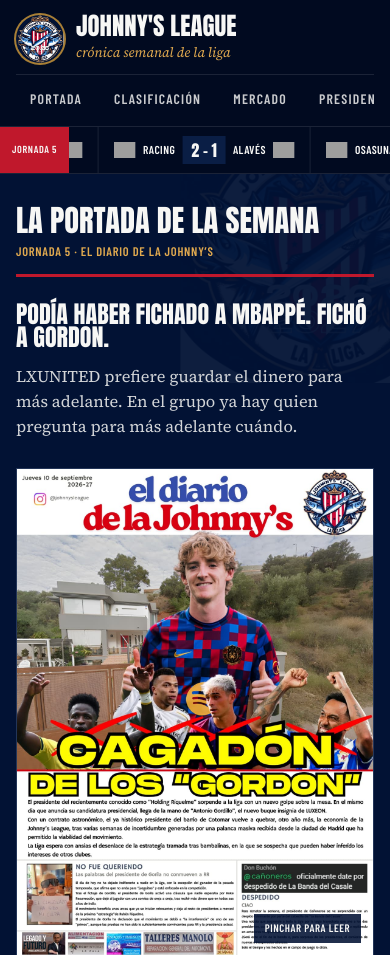
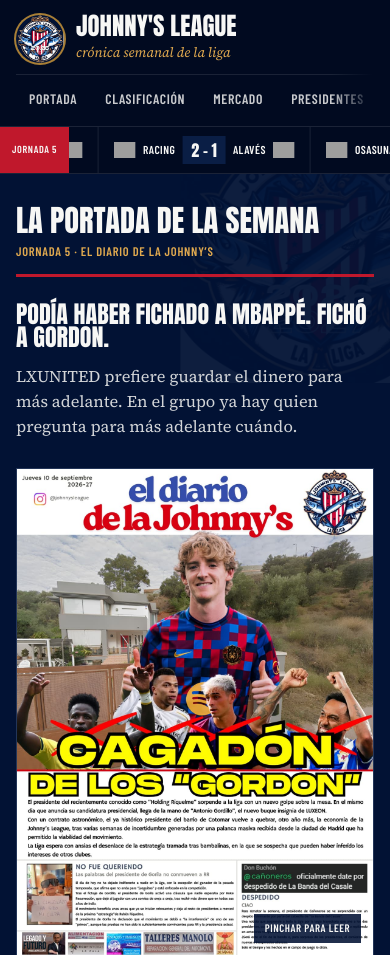
Before and after one commit to LeRaiben/johnnys-league, a website: page index.html in a window 390 px wide. Shown: the top 955 px of the page. Drawn offline with nearby package versions, Linux system fonts and the light colour scheme; grey boxes are pictures that could not be loaded; files whose address does not match are found by name.

Commit message:
Add files via upload

```diff
--- a/assets/estilo.css
+++ b/assets/estilo.css
@@ -63,10 +63,13 @@
   .status { margin-left:auto; text-align:right; }
   .status .cond { font-size:0.74rem; color:var(--grey); display:block; }
   .status .round { font-family:'Anton',sans-serif; font-size:1.75rem; color:var(--gold); }
-  .jump { display:flex; gap:4px; overflow-x:auto; border-top:1px solid var(--navy-line); }
-  .jump a { color:rgba(247,247,245,0.82); text-decoration:none; padding:16px 20px;
-            font-family:'Barlow Condensed',sans-serif; font-weight:600; letter-spacing:0.09em;
-            text-transform:uppercase; font-size:0.98rem; white-space:nowrap;
+  /* Con 10 secciones el menú ya no cabe en una línea: en pantallas anchas
+     se reparte en dos filas centradas, y en móvil sigue deslizándose. */
+  .jump { display:flex; flex-wrap:wrap; justify-content:center; gap:0 2px;
+          border-top:1px solid var(--navy-line); }
+  .jump a { color:rgba(247,247,245,0.82); text-decoration:none; padding:14px 15px;
+            font-family:'Barlow Condensed',sans-serif; font-weight:600; letter-spacing:0.07em;
+            text-transform:uppercase; font-size:0.92rem; white-space:nowrap;
             border-bottom:3px solid transparent; transition:color .15s; }
   .jump a:hover { color:var(--white); border-bottom-color:var(--red); }
   .jump a:focus-visible { outline:2px solid var(--gold); outline-offset:-2px; }
@@ -234,7 +237,14 @@
     .stories{grid-template-columns:1fr;}
     .archive{grid-template-columns:repeat(2,1fr);}
     .status{display:none;} .crest{width:58px;height:58px;}
-    .jump a{padding:13px 14px; font-size:0.86rem;}
+    /* En móvil no interesa que se amontone en cuatro filas: se desliza
+       con el dedo, y el degradado del borde avisa de que hay más. */
+    .jump{ flex-wrap:nowrap; overflow-x:auto; justify-content:flex-start;
+           -webkit-overflow-scrolling:touch; scrollbar-width:none;
+           -webkit-mask-image:linear-gradient(to right, #000 88%, transparent 100%);
+           mask-image:linear-gradient(to right, #000 88%, transparent 100%); }
+    .jump::-webkit-scrollbar{ display:none; }
+    .jump a{padding:13px 13px; font-size:0.86rem; letter-spacing:0.05em;}
     .masthead .bar{padding:16px 0 13px; gap:16px;}
     .row,.table-head{grid-template-columns:28px 1fr 62px;}
     .row .value,.table-head span:nth-child(3){display:none;}
```
